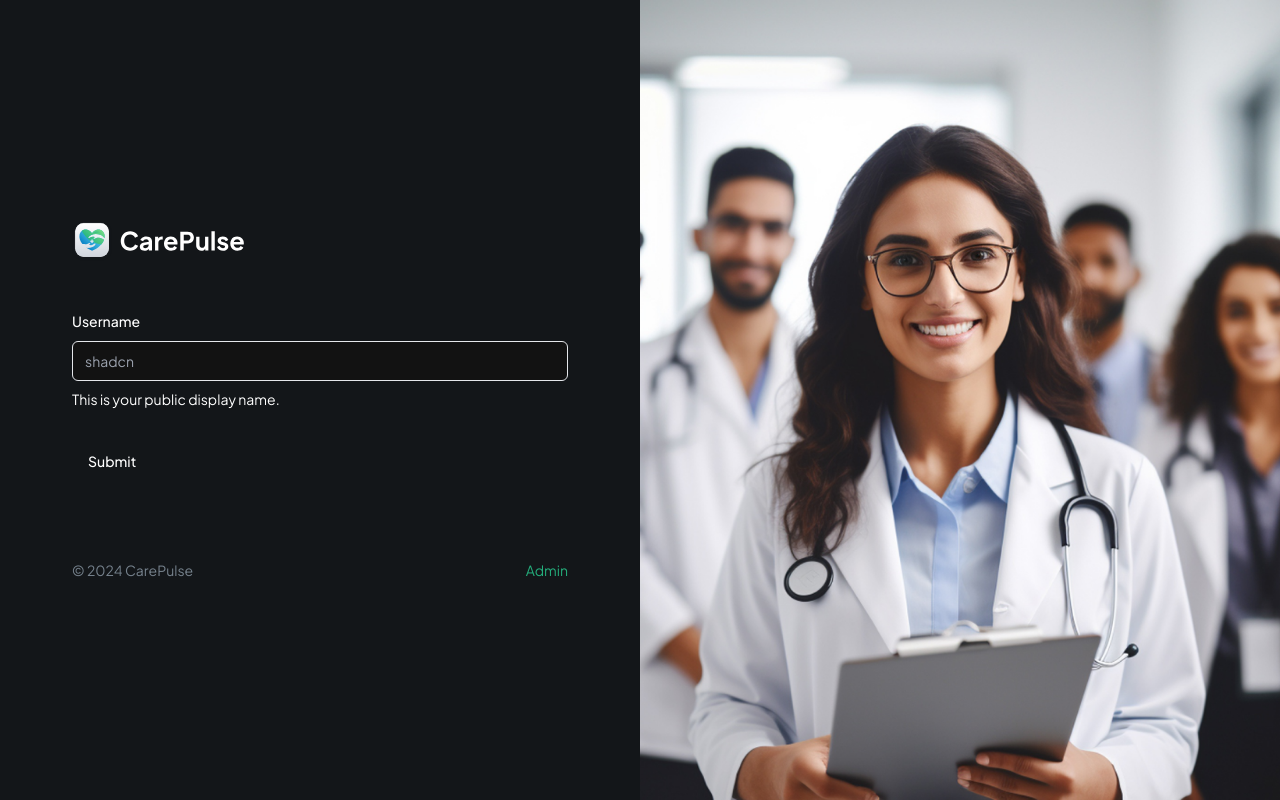
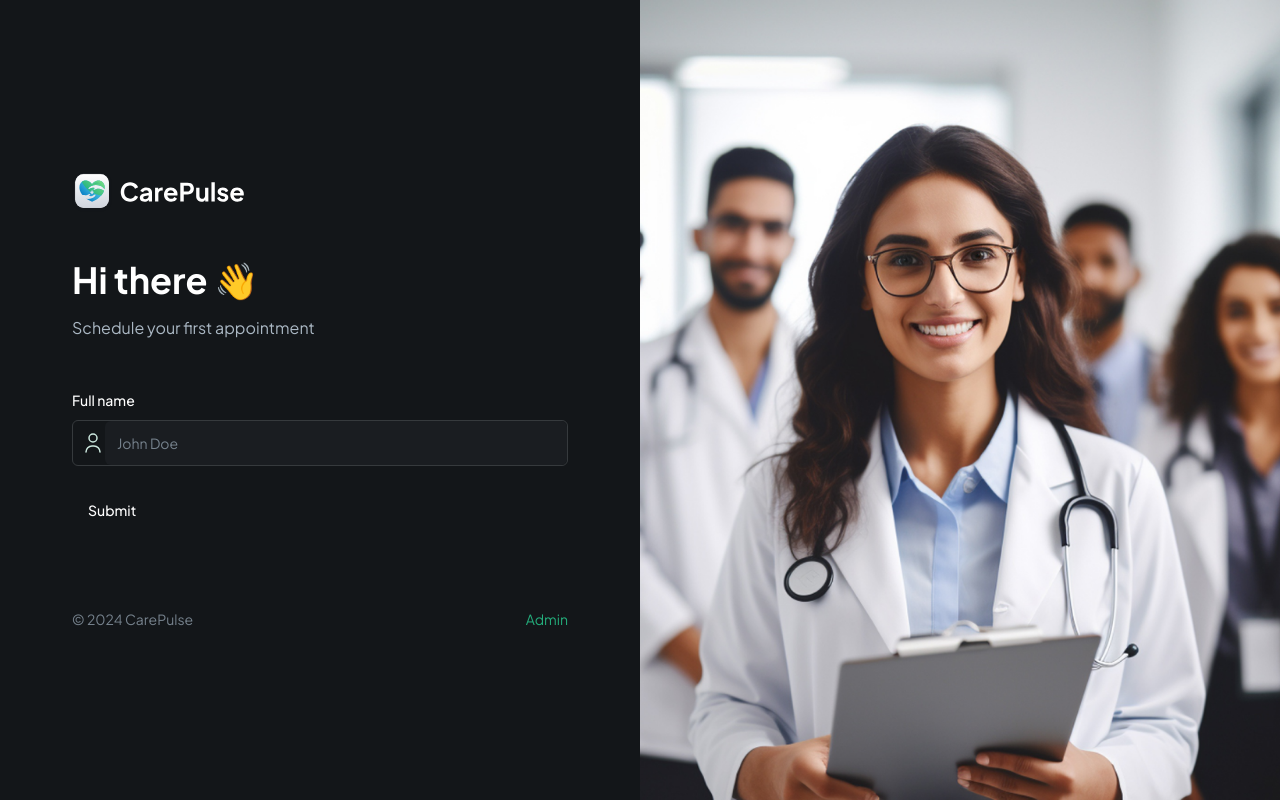
Before and after one commit to gokul-1998/patient_management_system, a Next.js app in the folder carepulse/: page / in a window 1280 px wide. Built offline with nearby package versions, Linux system fonts and the light colour scheme.

Commit message:
added till 45.20

```diff
--- /dev/null
+++ b/carepulse/components/CustomFormField.tsx
@@ -0,0 +1,78 @@
+'use client'
+
+import {
+    Form,
+FormControl,
+FormDescription,
+FormField,
+FormItem,
+FormLabel,
+FormMessage,
+} from "@/components/ui/form"
+
+import { Input } from "@/components/ui/input"
+import { Control } from "react-hook-form"
+import { FormFieldType } from "./forms/PatientForm"
+import Image from "next/image"
+
+interface CustomProps{
+    control: Control<any>,
+    fieldType:FormFieldType,
+    name:string,
+    label?:string,
+    placeholder?:string,
+    iconSrc?:string,
+    iconAlt?:string,
+    disabled?:boolean,
+    dateFormat?:string,
+    showTimeSelect?:boolean,
+    children?:React.ReactNode,
+    renderSkeleton?:(field:any)=>React.ReactNode,
+
+}
+
+
+const RenderField=({field,props}:{field:any;props:CustomProps})=>{
+    const {fieldType,iconSrc,iconAlt,placeholder}=props;
+    switch (fieldType){
+        case FormFieldType.INPUT:
+            return <div className="flex rounded-md border border-dark-500">
+                {iconSrc && (
+                    <Image src={iconSrc}
+                    height={24}
+                    width={24}
+                    alt={iconAlt || 'icon'}
+                    className="ml-2"
+                    />
+                )}
+                <FormControl>
+                    <Input
+                    placeholder={placeholder}
+                    {...field}
+                    className="shad-input border-0"/>
+                </FormControl>
+            </div>
+    }
+}
+
+const CustomFormField = (props:CustomProps) => {
+  const  {control,fieldType,name,label}=props;
+  return (
+    <FormField
+          control={control}
+          name={name}
+          render={({ field }) => (
+            <FormItem className="flex-1">
+                {fieldType !== FormFieldType.CHECKBOX && label &&(
+                    <FormLabel>{label}</FormLabel>    )
+                }
+                <RenderField field={field} props={props}/>
+
+            </FormItem>
+          )}
+        />
+
+  )
+}
+
+export default CustomFormField
--- a/carepulse/components/forms/PatientForm.tsx
+++ b/carepulse/components/forms/PatientForm.tsx
@@ -6,15 +6,20 @@
 
 import { Button } from "@/components/ui/button"
 import {
-  Form,
-  FormControl,
-  FormDescription,
-  FormField,
-  FormItem,
-  FormLabel,
-  FormMessage,
-} from "@/components/ui/form"
+  Form} from "@/components/ui/form"
 import { Input } from "@/components/ui/input"
+import CustomFormField from "../CustomFormField"
+
+
+export enum FormFieldType{
+    INPUT="input",
+    TEXTAREA="textarea",
+    PHONE_INPUT="phoneInput",
+    CHECKBOX="checkbox",
+    DATE_PICKER="datePicker",
+    SELECT="select",
+    SKELETON="skeleton"
+}
 
 const formSchema = z.object({
   username: z.string().min(2, {
@@ -39,23 +44,22 @@
   }
   return (
     <Form {...form}>
-      <form onSubmit={form.handleSubmit(onSubmit)} className="space-y-8">
-        <FormField
-          control={form.control}
-          name="username"
-          render={({ field }) => (
-            <FormItem>
-              <FormLabel>Username</FormLabel>
-              <FormControl>
-                <Input placeholder="shadcn" {...field} />
-              </FormControl>
-              <FormDescription>
-                This is your public display name.
-              </FormDescription>
-              <FormMessage />
-            </FormItem>
-          )}
+      <form onSubmit={form.handleSubmit(onSubmit)} className="space-y-6 flex-1">
+        <section className="mb-12 space-y-4">
+    <h1 className="header">Hi there 👋</h1>
+        <p className="text-dark-700">Schedule your first appointment</p>
+        </section>
+
+        <CustomFormField
+            fieldType={FormFieldType.INPUT}
+            control={form.control}
+            name="name"
+            label="Full name"
+            placeholder="John Doe"
+            iconSrc="/assets/icons/user.svg"
+            iconAlt="user "
         />
+
         <Button type="submit">Submit</Button>
       </form>
     </Form>
```
